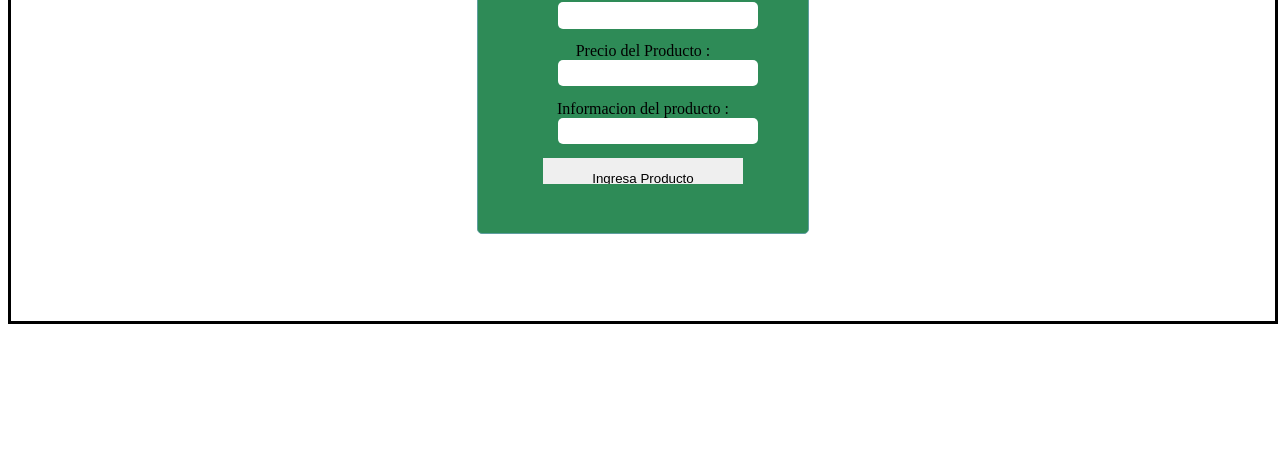
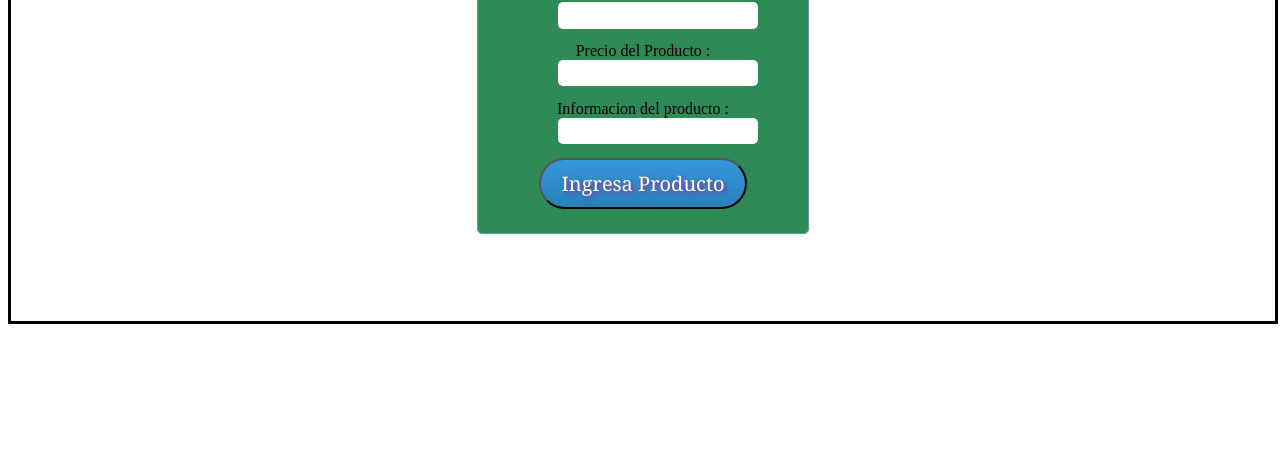
Before and after one commit to jacob-olivares/SimplyColors, a PHP site: page /formularios/producto/agregarProducto.php in a window 1280 px wide. Shown: the part 340-800 px from the top of the page. Run offline with PHP 8.4, Linux system fonts and the light colour scheme; some web fonts are replaced.

Commit message:
Cambio de submit

```diff
--- a/privado/css/estilos.css
+++ b/privado/css/estilos.css
@@ -57,16 +57,48 @@ input[type=password]{
     border-radius: 5px;
 }
 
+
+
+/*Aquí dejo un boton por si lo quieren usar, sino usan el antiguo*/
 input[type=submit]{
-    padding: 1em;
-    background: buttonface;
-    border: none;
-    width: 200px;
-    height: 20px;
+  background: #3498db;
+  background-image: -webkit-linear-gradient(top, #3498db, #2980b9);
+  background-image: -moz-linear-gradient(top, #3498db, #2980b9);
+  background-image: -ms-linear-gradient(top, #3498db, #2980b9);
+  background-image: -o-linear-gradient(top, #3498db, #2980b9);
+  background-image: linear-gradient(to bottom, #3498db, #2980b9);
+  -webkit-border-radius: 31;
+  -moz-border-radius: 31;
+  border-radius: 31px;
+  text-shadow: 2px 2px 4px #992699;
+  font-family: Georgia;
+  color: #ffffff;
+  font-size: 20px;
+  padding: 10px 20px 10px 20px;
+  text-decoration: none;
 
 }
 
+input[type=submit]:hover{
+  background: #3cb0fd;
+  background-image: -webkit-linear-gradient(top, #3cb0fd, #3498db);
+  background-image: -moz-linear-gradient(top, #3cb0fd, #3498db);
+  background-image: -ms-linear-gradient(top, #3cb0fd, #3498db);
+  background-image: -o-linear-gradient(top, #3cb0fd, #3498db);
+  background-image: linear-gradient(to bottom, #3cb0fd, #3498db);
+  text-decoration: none;
 
+}
+
+/*
+input[type=submit]{
+    padding: 1em;
+    background: buttonshadow;
+    border: blue;
+    width: 200px;
+    height: 20px;
+}
+*/
 
 
 
@@ -112,7 +144,7 @@ input[type=submit]{
 #AgregarVenta{
     background: seagreen;
     width: 250px;
-    height: 280px;
+    height: 220px;
     border: 1px solid cadetblue;
     margin: auto;
     padding: 15px;
@@ -122,7 +154,7 @@ input[type=submit]{
 #ModificarVenta{
     background: seagreen;
     width: 250px;
-    height: 320px;
+    height: 270px;
     border: 1px solid cadetblue;
     margin: auto;
     padding: 10px;
```
